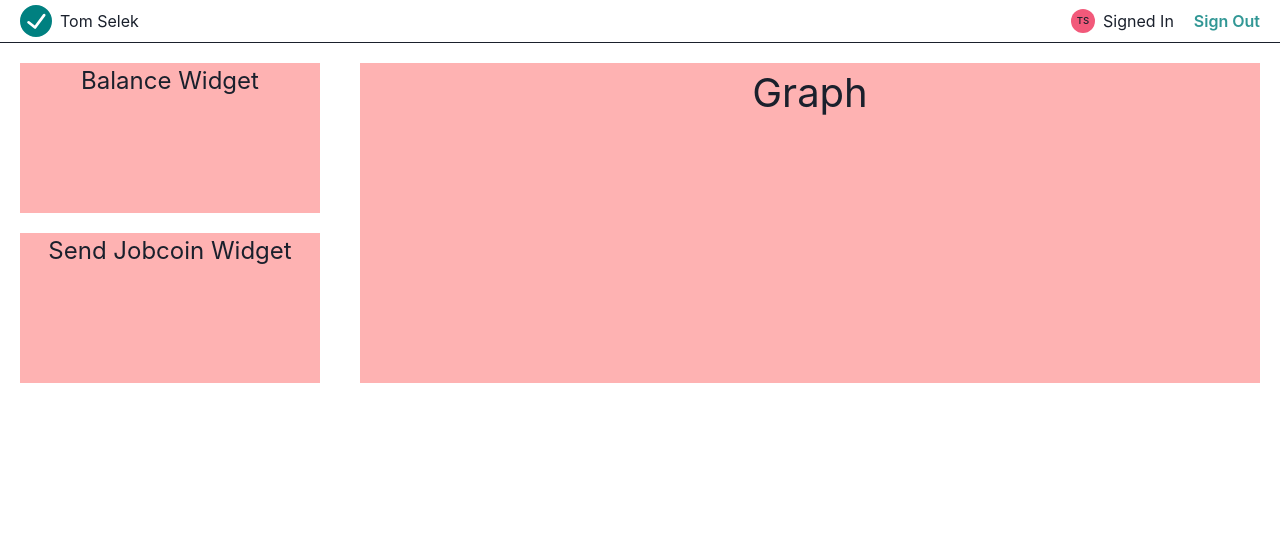
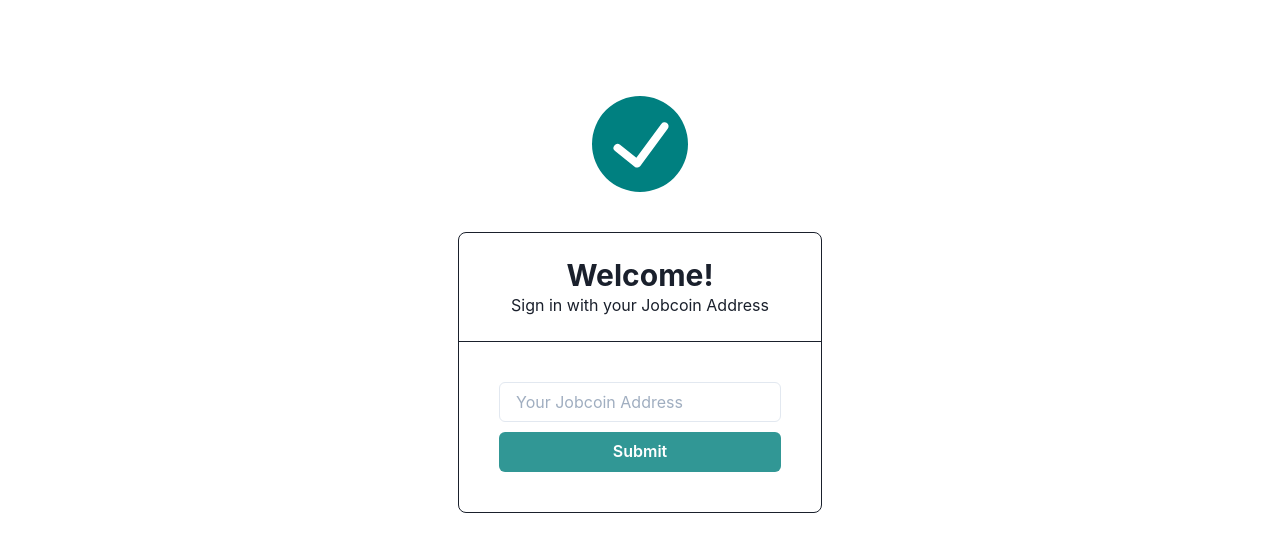
Before and after one commit to siggy-h/ng, a React (Create React App) app: page / in a window 1280 px wide. Shown: the top 552 px of the page. Built offline with nearby package versions, Linux system fonts and the light colour scheme.

Commit message:
signin flow

```diff
--- a/public/index.html
+++ b/public/index.html
@@ -24,7 +24,7 @@
       work correctly both with client-side routing and a non-root public URL.
       Learn how to configure a non-root public URL by running `npm run build`.
     -->
-    <title>React App</title>
+        <title>Jobcoin</title>
     </head>
     <body>
         <noscript>You need to enable JavaScript to run this app.</noscript>
@@ -38,6 +38,5 @@
 
       To begin the development, run `npm start` or `yarn start`.
       To create a production bundle, use `npm run build` or `yarn build`.
-    -->
-  </body>
+    --></body>
 </html>
--- a/src/App.tsx
+++ b/src/App.tsx
@@ -1,13 +1,43 @@
 import React from "react";
 import "./App.css";
+import * as client from "./client";
 import Dashboard from "./scenes/Dashboard";
-// import Signin from "./scenes/Signin";
+import Signin from "./scenes/Signin";
+import { isInvalidUser } from "./utils";
 
 function App() {
+    const [user, setUser] = React.useState(null);
+    const [invalidSignin, setInvalidSigin] = React.useState(false);
+
+    function handleUserSubmit(userAddress: string): void {
+        if (!userAddress) setInvalidSigin(true);
+
+        setInvalidSigin(false);
+        client.getUserAddress(userAddress).then((resp) => {
+            // resp = {balance: "0", transactions: Array(0)}
+            if (isInvalidUser(resp)) {
+                setInvalidSigin(true);
+            } else {
+                setUser(resp);
+            }
+        });
+    }
+
+    function handleSignout(): void {
+        setUser(null);
+    }
+
     return (
         <div className="App">
-            {/* <Signin /> */}
-            <Dashboard />
+            {!user && (
+                <Signin
+                    onSubmit={handleUserSubmit}
+                    invalidSignin={invalidSignin}
+                />
+            )}
+            {user && !invalidSignin && (
+                <Dashboard user={user} handleSignout={handleSignout} />
+            )}
         </div>
     );
 }
--- /dev/null
+++ b/src/client/index.ts
@@ -0,0 +1,17 @@
+import axios from "axios";
+
+// http://jobcoin.gemini.com/elbow-shape/api/addresses/{address}
+
+// http://jobcoin.gemini.com/elbow-shape/api/transactions
+
+const baseURL = "http://jobcoin.gemini.com/elbow-shape/api";
+
+export async function getUserAddress(address: string) {
+    try {
+        const response = await axios.get(`${baseURL}/addresses/${address}`);
+        console.log("resp: ,", response);
+        return response.data;
+    } catch (error) {
+        console.log("getUserAddress error: ", error);
+    }
+}
--- a/src/components/sections/Header.tsx
+++ b/src/components/sections/Header.tsx
@@ -1,18 +1,28 @@
 import { CheckCircleIcon } from "@chakra-ui/icons";
-import { Flex, Text, Box, Button, Avatar } from "@chakra-ui/react";
+import { Flex, Text, Button, Avatar } from "@chakra-ui/react";
 import * as React from "react";
+import { UserData } from "../../types";
 
-const Header = () => {
+interface HeaderProps {
+    user: UserData | null;
+    handleSignout: VoidFunction;
+}
+
+const Header: React.FC<HeaderProps> = ({ user, handleSignout }) => {
     return (
         <>
             <Flex flex="1" align="center">
                 <CheckCircleIcon w={8} h={8} color="teal" mr="2" />
-                <Text>Tom Selek</Text>
             </Flex>
             <Flex flex="1" align="center" justify="flex-end">
                 <Avatar size="xs" name="Tom Selek" mr="2" />
                 <Text>Signed In</Text>
-                <Button ml="5" colorScheme="teal" variant="link">
+                <Button
+                    ml="5"
+                    colorScheme="teal"
+                    variant="link"
+                    onClick={handleSignout}
+                >
                     Sign Out
                 </Button>
             </Flex>
--- a/src/scenes/Dashboard.tsx
+++ b/src/scenes/Dashboard.tsx
@@ -1,12 +1,17 @@
 import { Box, Flex, Text } from "@chakra-ui/react";
 import * as React from "react";
 import Header from "../components/sections/Header";
+import { UserData } from "../types";
 
-const Dashboard: React.FC = () => {
+interface Props {
+    user: UserData | null;
+    handleSignout: VoidFunction;
+}
+const Dashboard: React.FC<Props> = ({ user, handleSignout }) => {
     return (
         <Flex direction="column">
             <Flex borderBottom="1px" p="5px" justify="stretch" pl="5" pr="5">
-                <Header />
+                <Header user={user} handleSignout={handleSignout} />
             </Flex>
             <Flex direction="row" maxHeight="100%" align="stretch">
                 <Flex direction="column" flex="1" p="5">
--- a/src/scenes/Signin.tsx
+++ b/src/scenes/Signin.tsx
@@ -11,34 +11,52 @@ import {
 } from "@chakra-ui/react";
 import * as React from "react";
 
-const Signin: React.FC = () => {
+interface Props {
+    onSubmit: (userAddress: string) => void;
+    invalidSignin: boolean;
+}
+
+const Signin: React.FC<Props> = ({ onSubmit, invalidSignin }) => {
+    const [addressInput, setAddressInput] = React.useState("");
+
+    function handleSubmit() {
+        setAddressInput("");
+        onSubmit(addressInput);
+    }
+
     return (
         <Container centerContent mt="24" w="100%">
             <CheckCircleIcon w={24} h={24} color="teal" mb="10" />
             <Box maxW="lg" borderWidth="1px" borderRadius="lg" border="1px">
                 <Box p="6">
                     <Heading as="h3" size="lg">
-                        Welcome!{" "}
+                        Welcome!
                     </Heading>
                     <Text>Sign in with your Jobcoin Address</Text>
                 </Box>
                 <Box p="10" borderTop="1px">
                     <Flex direction="column">
                         <Input
-                            mb="18"
-                            // isInvalid
+                            isInvalid={invalidSignin}
                             errorBorderColor="red.300"
                             placeholder="Your Jobcoin Address"
+                            value={addressInput}
+                            onChange={(ev) => setAddressInput(ev.target.value)}
                         />
-
                         <Button
-                            // isLoading
                             loadingText="Submitting"
                             colorScheme="teal"
                             variant="solid"
+                            mt="10px"
+                            onClick={handleSubmit}
                         >
                             Submit
                         </Button>
+                        {invalidSignin && (
+                            <Text mt="5px" color="tomato">
+                                Invalid Signin
+                            </Text>
+                        )}
                     </Flex>
                 </Box>
             </Box>
--- /dev/null
+++ b/src/types.ts
@@ -0,0 +1,4 @@
+export interface UserData {
+    balance: string;
+    transactions: ReadonlyArray<String>;
+}
--- /dev/null
+++ b/src/utils.ts
@@ -0,0 +1,6 @@
+import { UserData } from "./types";
+
+export function isInvalidUser(user: UserData): boolean {
+    const { balance, transactions } = user;
+    return parseInt(balance) === 0 && transactions.length === 0;
+}
```
Lines whose indentation alone changed are shown as unchanged.
